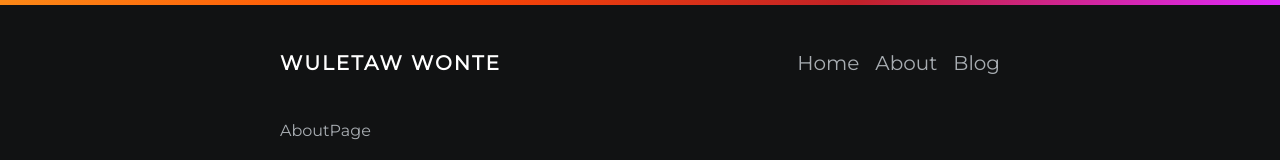
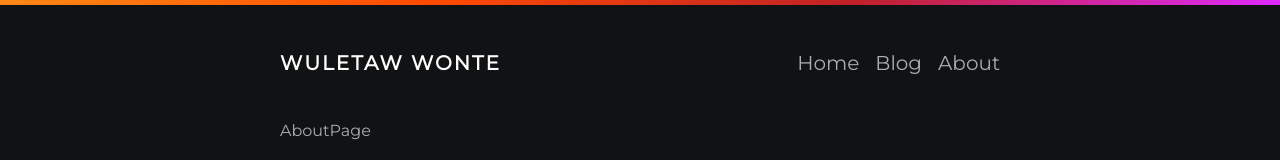
Before and after one commit to wuletawwonte/wuletawwonte.com, a Next.js app: page /about in a window 1280 px wide. Shown: the top 160 px of the page. Built offline with nearby package versions, Linux system fonts and the light colour scheme.

Commit message:
Rearrange menu list

```diff
--- a/app/components/header.tsx
+++ b/app/components/header.tsx
@@ -15,10 +15,10 @@ const Header = () => {
                         <Link href="/">Home</Link>
                     </li>
                     <li>
-                        <Link href="/about">About</Link>
+                        <Link href="/blog">Blog</Link>
                     </li>
                     <li>
-                        <Link href="/blog">Blog</Link>
+                        <Link href="/about">About</Link>
                     </li>
                 </ul>
             </nav>
```
